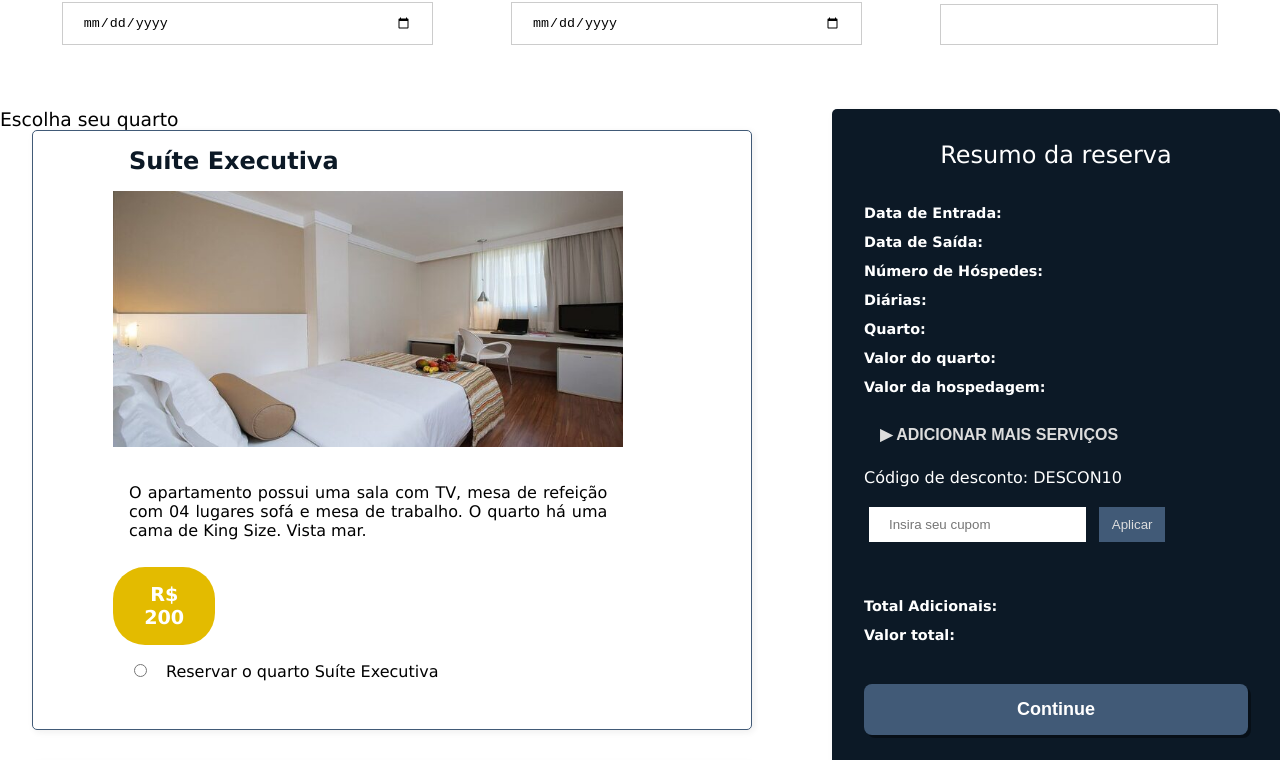
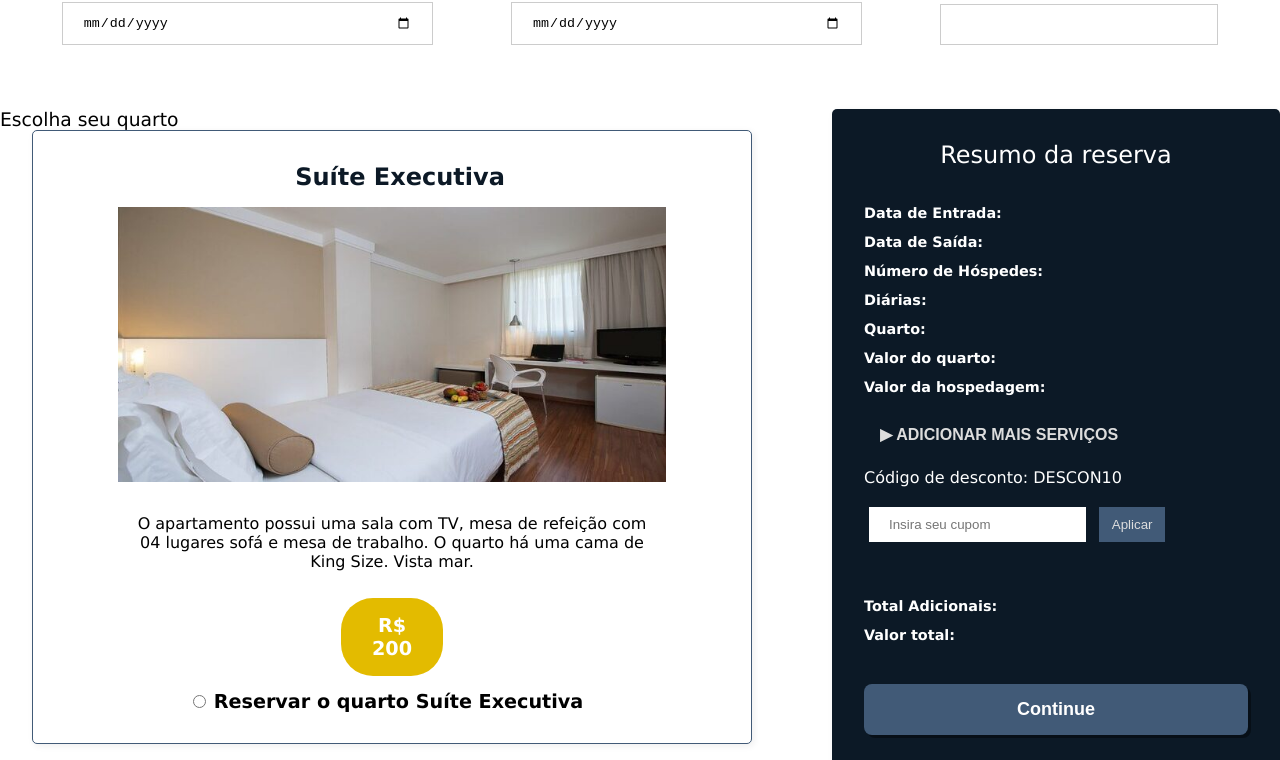
Before and after one commit to rcleyton/tex5-hotelaria-full, a Vue app in the folder web/: page /reservas in a window 1280 px wide. Shown: the part 331-1091 px from the top of the page. Built offline with nearby package versions, Linux system fonts and the light colour scheme.

Commit message:
refactor: mais algumas mudançãs na página acomodaçoes

```diff
--- a/web/src/components/QuartoCard.vue
+++ b/web/src/components/QuartoCard.vue
@@ -1,5 +1,5 @@
 <template>
-	<div class="roomOptions__room">
+	<div class="roomOptions__room reserva">
 		<p class="roomOptions__roomTitle">
 			{{ quarto.nome }}
 		</p>
@@ -14,9 +14,9 @@
 
 		<p class="roomOptions__roomPrice">R$ {{ quarto.preco }}</p>
 
-		<div class="reserva">
+		<div>
 			<input
-				class="roomOptions__selectRoom reserva"
+				class="roomOptions__selectRoom"
 				type="radio"
 				:id="quarto.id"
 				:value="quarto.id"
@@ -42,6 +42,10 @@ export default {
 	},
 	methods: {
 		...mapActions(['handleInputChange']),
+		handleInputChange() {
+			// redirecionar para outra página
+			this.$router.push('/reservas');
+		},
 	},
 };
 </script>
@@ -61,6 +65,9 @@ $yellow: #e3bb00ff;
 
 .reserva {
 	padding: 1rem;
+	display: flex;
+	flex-direction: column;
+	align-items: center;
 }
 
 .roomOptions__roomImagem {
@@ -76,7 +83,7 @@ $yellow: #e3bb00ff;
 }
 
 .roomOptions__roomDescription {
-	text-align: justify;
+	text-align: center;
 	padding: 0 1rem 1.7rem 1rem;
 	width: 80%;
 }
@@ -96,7 +103,10 @@ $yellow: #e3bb00ff;
 }
 
 .roomOptions__selectRoom {
-	padding: 1rem;
+	padding: 0.5rem;
+	font-weight: 700;
+	margin: 1.2rem 0;
+	font-size: 1.2rem;
 }
 
 .roomOptions__paragraph {
--- a/web/src/views/AcomodacoesView.vue
+++ b/web/src/views/AcomodacoesView.vue
@@ -30,7 +30,8 @@ export default {
 };
 </script>
 
-<style scoped>
+<style lang="scss" scoped>
+@use 'src/sass/sass-utils/_colors.scss' as v;
 .container {
 	color: #25334a;
 	background-color: #ffffff;
```
